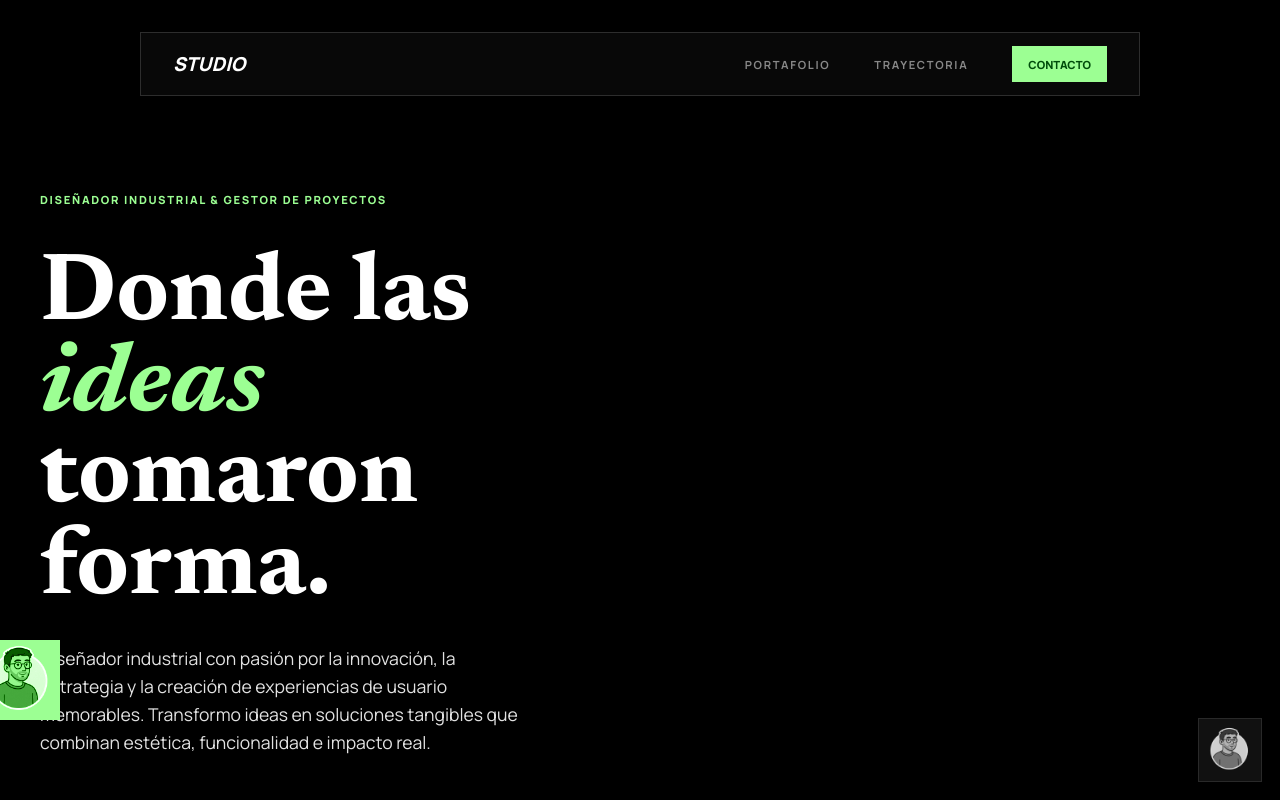
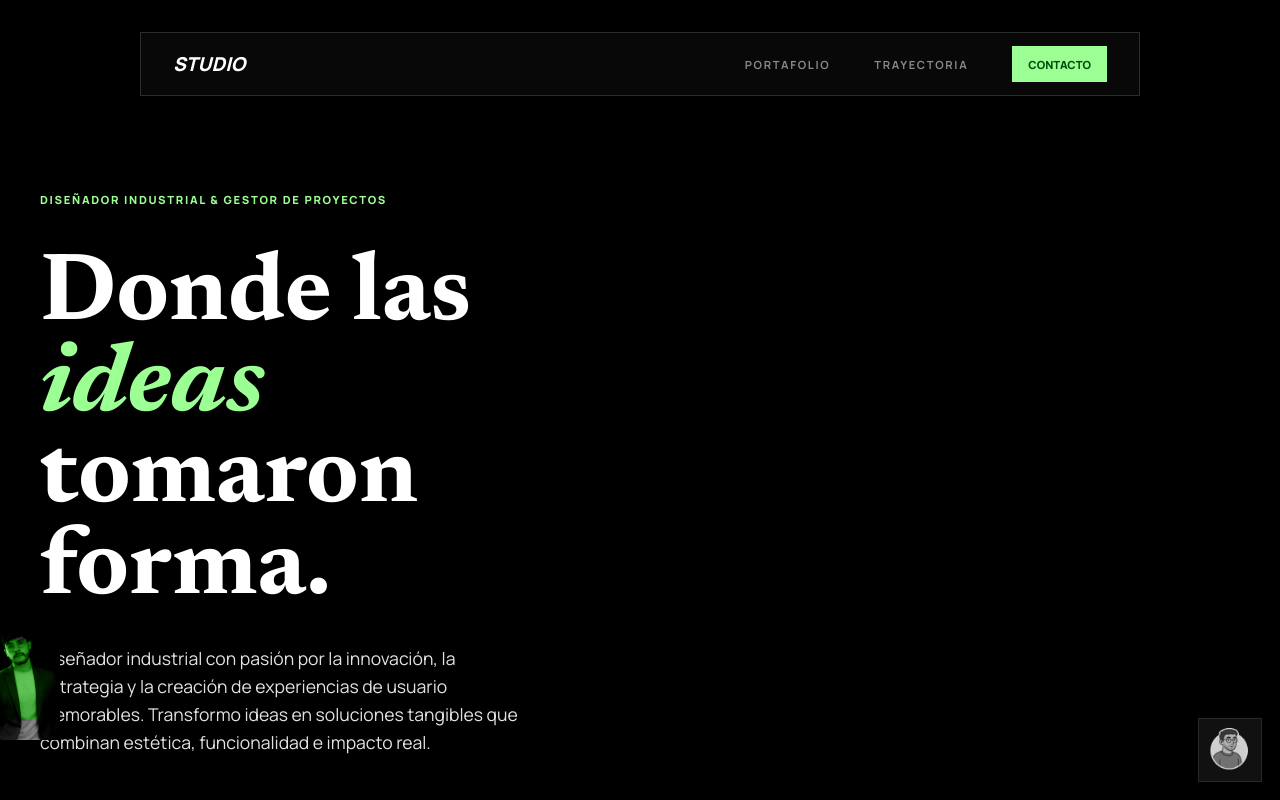
Before and after one commit to yekam97/yekam97.github.io, a Next.js app: page / in a window 1280 px wide. Shown: the top 800 px of the page. Built offline with nearby package versions, Linux system fonts and the light colour scheme.

Commit message:
feat: update profile photo to professional portrait

```diff
--- a/components/Hero.js
+++ b/components/Hero.js
@@ -42,7 +42,7 @@ const Hero = () => {
       >
         <div className={styles.neonBox}>
           <img
-            src="/avatar-sticker.png"
+            src="/images/camilo-portrait.jpg"
             alt="Camilo Gamba"
             className={styles.profileImage}
           />
```
Also changed, not shown: public/images/camilo-portrait.jpg (added).
